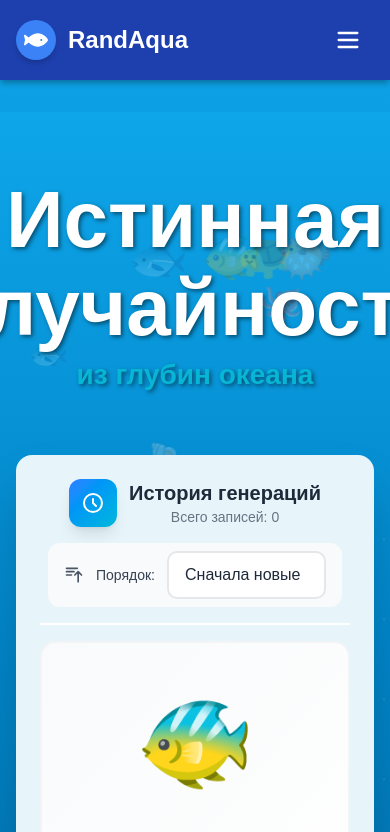
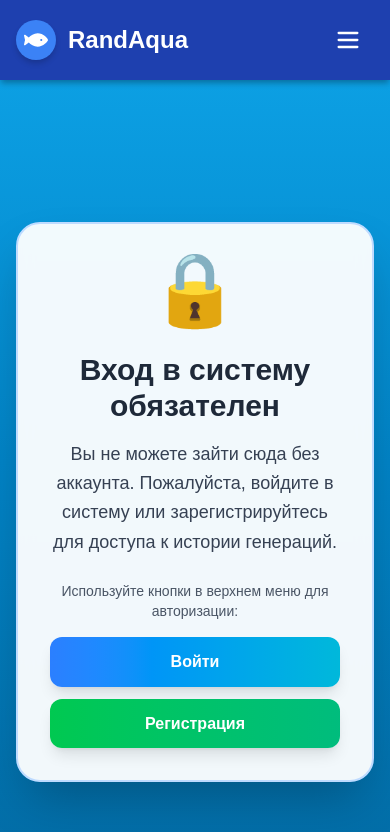
Before and after one commit to RandAqua/randaqua, a Next.js app: page /history in a window 390 px wide. Shown: the top 832 px of the page. Built offline with nearby package versions, Linux system fonts and the light colour scheme.

Commit message:
улучшенная версия истории

```diff
--- a/src/app/history/page.js
+++ b/src/app/history/page.js
@@ -3,6 +3,7 @@
 import { useEffect, useState, memo } from 'react';
 import Navbar from '../../components/layout/Navbar';
 import AuthModal from '../../components/auth/AuthModal';
+import { isAuthenticated } from '../../utils/auth';
 import { getHistoryPaginated, clearHistory, exportHistory } from '../../utils/historyStorage';
 
 const formatDate = (isoOrMs) => {
@@ -54,7 +55,6 @@ const HistoryItem = memo(({ item, index }) => {
              </div>
              <div className="min-w-0">
                <div className="text-gray-800 text-base font-bold">{formatDate(item.createdAt)}</div>
-              <div className="text-gray-500 text-xs">ID: {item.id}</div>
              </div>
            </div>
 
@@ -88,15 +88,33 @@ const HistoryItem = memo(({ item, index }) => {
                  Комбинации:
                </div>
                <div className="flex flex-col gap-2">
-                {item.fingerprint.combos.map((combo, idx) => (
-                  <div key={idx} className="flex items-center gap-1 px-3 py-2 bg-gradient-to-br from-blue-100 to-cyan-100 rounded-lg shadow-sm border border-blue-200 justify-center lg:justify-end">
+                 {item.fingerprint.combos.map((combo, idx) => {
+                   const isLargeSet = combo.length > 10;
+
+                   return (
+                     <div key={idx} className="px-3 py-2 bg-gradient-to-br from-blue-100 to-cyan-100 rounded-lg shadow-sm border border-blue-200">
+                       {isLargeSet ? (
+                         // Для больших наборов (>10) - сетка с 10 колонками
+                         <div className="grid grid-cols-10 gap-1">
+                           {combo.map((num, numIdx) => (
+                             <span key={numIdx} className="flex items-center justify-center w-7 h-7 rounded-full bg-white text-blue-700 font-bold text-xs shadow-sm">
+                               {num}
+                             </span>
+                           ))}
+                         </div>
+                       ) : (
+                         // Для маленьких наборов (≤10) - горизонтальная линия
+                         <div className="flex items-center gap-1 justify-center lg:justify-end">
                            {combo.map((num, numIdx) => (
                              <span key={numIdx} className="flex items-center justify-center w-8 h-8 rounded-full bg-white text-blue-700 font-bold text-sm shadow-sm">
                                {num}
                              </span>
                            ))}
                          </div>
-                ))}
+                       )}
+                     </div>
+                   );
+                 })}
                </div>
              </div>
            </div>
@@ -122,6 +140,8 @@ const EmptyState = () => (
 export default function HistoryPage() {
   const [isAuthModalOpen, setIsAuthModalOpen] = useState(false);
   const [authModalTab, setAuthModalTab] = useState('login');
+  const [isUserAuthenticated, setIsUserAuthenticated] = useState(false);
+  const [isCheckingAuth, setIsCheckingAuth] = useState(true);
   const [order, setOrder] = useState('desc');
   const [items, setItems] = useState([]);
   const [loading, setLoading] = useState(false);
@@ -131,8 +151,27 @@ export default function HistoryPage() {
   const [totalItems, setTotalItems] = useState(0);
   const itemsPerPage = 20;
 
+  // Проверка авторизации при загрузке страницы
+  useEffect(() => {
+    const checkAuth = () => {
+      const authenticated = isAuthenticated();
+      setIsUserAuthenticated(authenticated);
+      setIsCheckingAuth(false);
+    };
+
+    checkAuth();
+
+    // Проверяем авторизацию каждые 5 секунд
+    const interval = setInterval(checkAuth, 5000);
+
+    return () => clearInterval(interval);
+  }, []);
+
   // Оптимизированная загрузка истории из LocalStorage с пагинацией
   useEffect(() => {
+    // Не загружаем историю, если пользователь не авторизован
+    if (!isUserAuthenticated) return;
+
     setLoading(true);
     setError('');
 
@@ -162,7 +201,7 @@ export default function HistoryPage() {
     }, 100); // Короткая задержка для плавности
 
     return () => clearTimeout(timeoutId);
-  }, [order, page]);
+  }, [isUserAuthenticated, order, page]);
 
   // Сброс пагинации при смене сортировки
   useEffect(() => {
@@ -187,7 +226,8 @@ export default function HistoryPage() {
 
   const handleLoginSuccess = () => {
     closeAuthModal();
-    // Принудительно обновляем страницу для обновления Navbar
+    setIsUserAuthenticated(true);
+    // Принудительно обновляем страницу для обновления Navbar и загрузки истории
     window.location.reload();
   };
 
@@ -231,6 +271,71 @@ export default function HistoryPage() {
   const handleExportHistory = () => {
     exportHistory();
   };
+
+  // Показываем загрузку во время проверки авторизации
+  if (isCheckingAuth) {
+    return (
+      <div className="min-h-screen max-w-full overflow-x-hidden aqua-background">
+        <Navbar onLoginClick={openAuthModal} />
+        <div className="flex items-center justify-center min-h-screen">
+          <div className="text-center">
+            <div className="aqua-loader mx-auto mb-4"></div>
+            <p className="text-white text-lg">Проверка авторизации...</p>
+          </div>
+        </div>
+      </div>
+    );
+  }
+
+  // Показываем сообщение для неавторизованных пользователей
+  if (!isUserAuthenticated) {
+    return (
+      <div className="min-h-screen max-w-full overflow-x-hidden aqua-background">
+        <Navbar onLoginClick={openAuthModal} />
+        <div className="flex items-center justify-center min-h-screen px-4">
+          <div className="text-center max-w-lg mx-auto">
+            <div className="bg-white/95 backdrop-blur-sm rounded-3xl shadow-2xl p-8 md:p-12 border-2 border-blue-200">
+              <div className="text-7xl mb-6 animate-bounce">🔒</div>
+              <h1 className="text-3xl md:text-4xl font-bold text-gray-800 mb-4">
+                Вход в систему обязателен
+              </h1>
+              <p className="text-gray-700 text-lg mb-6 leading-relaxed">
+                Вы не можете зайти сюда без аккаунта. Пожалуйста, войдите в систему или зарегистрируйтесь для доступа к истории генераций.
+              </p>
+              <div className="space-y-3">
+                <p className="text-sm text-gray-600 mb-4">
+                  Используйте кнопки в верхнем меню для авторизации:
+                </p>
+                <div className="flex flex-col sm:flex-row gap-3 justify-center">
+                  <button
+                    onClick={() => openAuthModal('login')}
+                    className="px-6 py-3 bg-gradient-to-r from-blue-500 to-cyan-500 text-white font-semibold rounded-xl shadow-lg hover:shadow-xl hover:from-blue-600 hover:to-cyan-600 transition-all duration-300 transform hover:scale-105"
+                  >
+                    Войти
+                  </button>
+                  <button
+                    onClick={() => openAuthModal('register')}
+                    className="px-6 py-3 bg-gradient-to-r from-green-500 to-emerald-500 text-white font-semibold rounded-xl shadow-lg hover:shadow-xl hover:from-green-600 hover:to-emerald-600 transition-all duration-300 transform hover:scale-105"
+                  >
+                    Регистрация
+                  </button>
+                </div>
+              </div>
+            </div>
+          </div>
+        </div>
+
+        {/* Модальное окно авторизации */}
+        <AuthModal
+          isOpen={isAuthModalOpen}
+          onClose={closeAuthModal}
+          initialTab={authModalTab}
+          onVerificationSuccess={handleVerificationSuccess}
+          onLoginSuccess={handleLoginSuccess}
+        />
+      </div>
+    );
+  }
 
   return (
     <div className="min-h-screen aqua-background">
--- a/src/components/layout/Navbar.js
+++ b/src/components/layout/Navbar.js
@@ -90,13 +90,16 @@ export default function Navbar({ onLoginClick }) {
 
     // Показываем уведомление о выходе
     const logoutMessage = document.createElement('div');
-    logoutMessage.className = 'fixed top-4 right-4 bg-blue-500 text-white px-6 py-3 rounded-lg shadow-lg z-50 transition-all duration-300';
+    logoutMessage.className = 'fixed top-4 right-4 bg-gradient-to-r from-blue-500 to-cyan-500 text-white px-6 py-3 rounded-lg shadow-lg z-50 transition-all duration-300';
     logoutMessage.innerHTML = `
-      <div class="flex items-center">
-        <svg class="w-5 h-5 mr-2" fill="none" stroke="currentColor" viewBox="0 0 24 24">
-          <path stroke-linecap="round" stroke-linejoin="round" stroke-width="2" d="M17 16l4-4m0 0l-4-4m4 4H7m6 4v1a3 3 0 01-3 3H6a3 3 0 01-3-3V7a3 3 0 013-3h4a3 3 0 013 3v1"></path>
-        </svg>
-        Вы вышли из системы
+      <div class="flex flex-col space-y-1">
+        <div class="flex items-center">
+          <svg class="w-5 h-5 mr-2" fill="none" stroke="currentColor" viewBox="0 0 24 24">
+            <path stroke-linecap="round" stroke-linejoin="round" stroke-width="2" d="M17 16l4-4m0 0l-4-4m4 4H7m6 4v1a3 3 0 01-3 3H6a3 3 0 01-3-3V7a3 3 0 013-3h4a3 3 0 013 3v1"></path>
+          </svg>
+          <span class="font-semibold">Вы вышли из системы</span>
+        </div>
+        <div class="text-xs text-blue-100 ml-7">История генераций очищена</div>
       </div>
     `;
     document.body.appendChild(logoutMessage);
--- a/src/utils/auth.js
+++ b/src/utils/auth.js
@@ -115,7 +115,11 @@ export const clearAuthData = () => {
     localStorage.removeItem(TOKEN_KEY);
     localStorage.removeItem(USER_KEY);
     localStorage.removeItem('username');
-    console.log('Auth data cleared');
+
+    // Очищаем историю генераций при выходе
+    localStorage.removeItem('aquarng_generation_history');
+
+    console.log('Auth data and history cleared');
   } catch (error) {
     console.error('Error clearing auth data:', error);
   }
```
Lines whose indentation alone changed are shown as unchanged.
